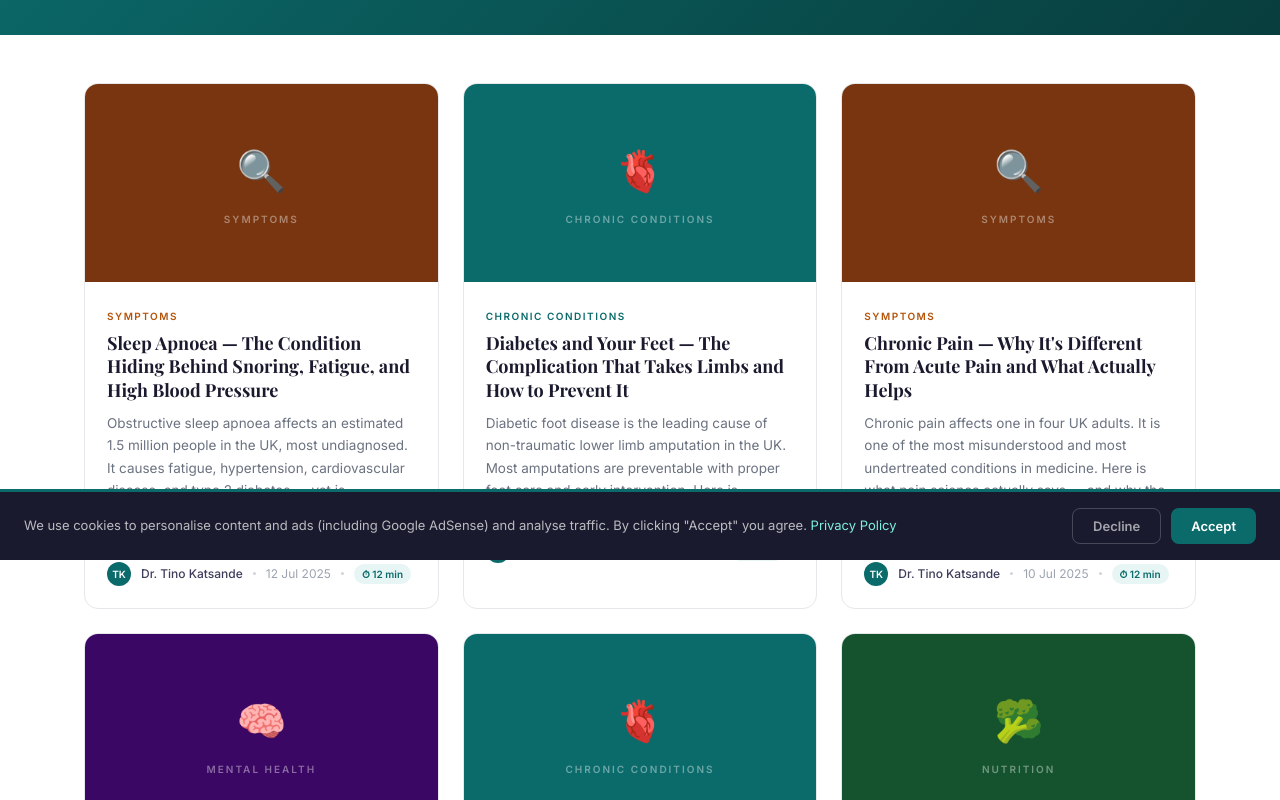
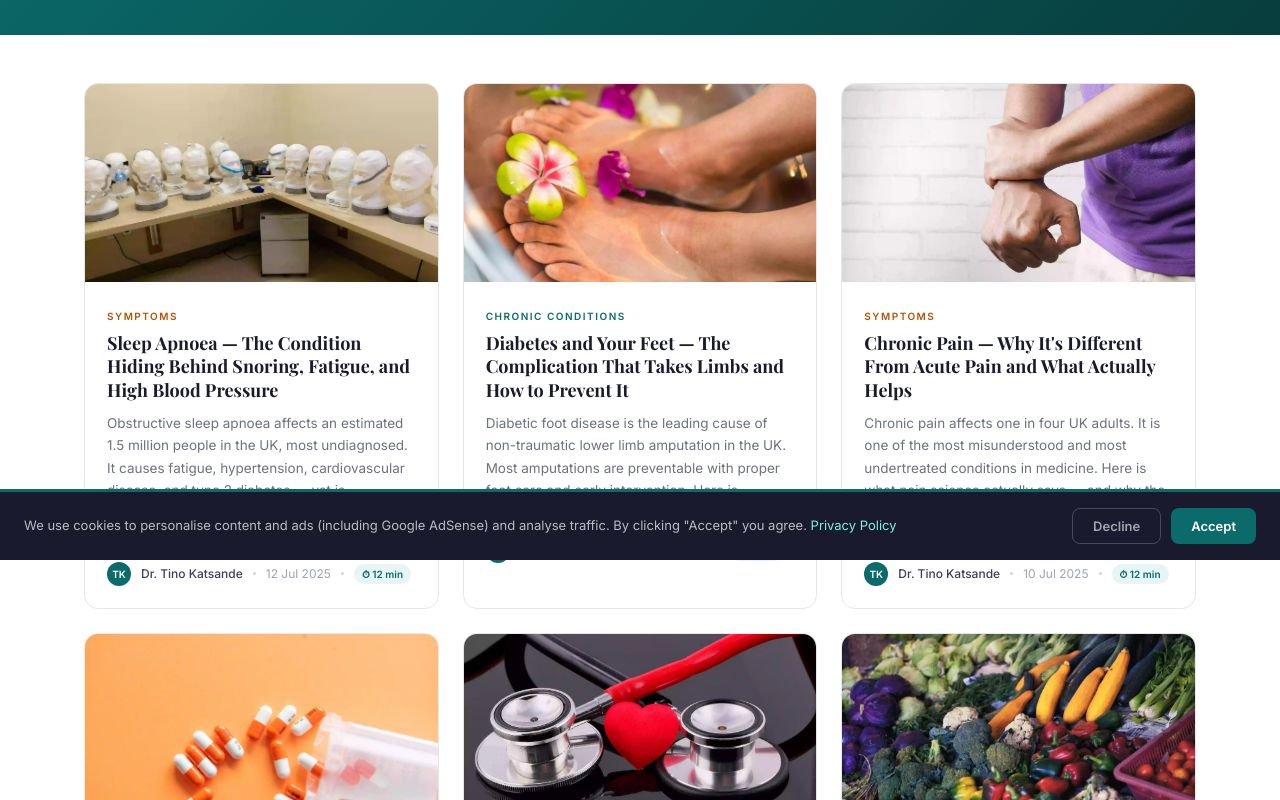
Before and after one commit to doclex877-dotcom/tinokatsande, a Next.js app: page /articles in a window 1280 px wide. Shown: the part 240-1040 px from the top of the page. Built offline with nearby package versions, Linux system fonts and the light colour scheme; a web font is replaced by a local one.

Commit message:
Show real hero images on article cards homepage and categories

```diff
--- a/components/ArticleCard.js
+++ b/components/ArticleCard.js
@@ -2,25 +2,33 @@ import Link from 'next/link'
 import { format } from 'date-fns'
 
 const CAT_CONFIG = {
-  'chronic-conditions': { color: '#0B6B6B', bg: '#E8F5F5', icon: '🫀', label: 'Chronic Conditions', imageBg: '#0B6B6B' },
-  'mental-health': { color: '#6B21A8', bg: '#F3E8FF', icon: '🧠', label: 'Mental Health', imageBg: '#3B0764' },
-  'symptoms': { color: '#B45309', bg: '#FEF3C7', icon: '🔍', label: 'Symptoms', imageBg: '#78350F' },
-  'womens-health': { color: '#BE185D', bg: '#FCE7F3', icon: '🌸', label: "Women's Health", imageBg: '#831843' },
-  'nutrition': { color: '#15803D', bg: '#DCFCE7', icon: '🥦', label: 'Nutrition', imageBg: '#14532D' },
+  'chronic-conditions': { color: '#0B6B6B', bg: '#0B6B6B', icon: '🫀', label: 'Chronic Conditions' },
+  'mental-health': { color: '#6B21A8', bg: '#3B0764', icon: '🧠', label: 'Mental Health' },
+  'symptoms': { color: '#B45309', bg: '#78350F', icon: '🔍', label: 'Symptoms' },
+  'womens-health': { color: '#BE185D', bg: '#831843', icon: '🌸', label: "Women's Health" },
+  'nutrition': { color: '#15803D', bg: '#14532D', icon: '🥦', label: 'Nutrition' },
 }
 
 export default function ArticleCard({ article, featured = false, compact = false }) {
-  const cfg = CAT_CONFIG[article.category] || { color: '#0B6B6B', bg: '#E8F5F5', icon: '💊', label: article.category, imageBg: '#0B6B6B' }
+  const cfg = CAT_CONFIG[article.category] || { color: '#0B6B6B', bg: '#0B6B6B', icon: '💊', label: article.category }
   const dateStr = article.date ? format(new Date(article.date), 'dd MMM yyyy') : ''
 
   return (
     <Link href={`/articles/${article.slug}`} className={`card${featured ? ' card--featured' : ''}`} style={{ display: 'block' }}>
       {!compact && (
         <div className="card__image">
-          <div className="card__image-fallback" style={{ background: cfg.imageBg }}>
-            <span style={{ fontSize: featured ? '56px' : '40px' }} role="img" aria-hidden="true">{cfg.icon}</span>
-            <span style={{ fontSize: '10px', fontWeight: '700', letterSpacing: '2px', textTransform: 'uppercase', color: 'rgba(255,255,255,0.4)' }}>{cfg.label}</span>
-          </div>
+          {article.heroImage ? (
+            <img
+              src={article.heroImage}
+              alt={article.title}
+              style={{ width: '100%', height: '100%', objectFit: 'cover', display: 'block' }}
+            />
+          ) : (
+            <div className="card__image-fallback" style={{ background: cfg.bg }}>
+              <span style={{ fontSize: featured ? '56px' : '40px' }} role="img" aria-hidden="true">{cfg.icon}</span>
+              <span style={{ fontSize: '10px', fontWeight: '700', letterSpacing: '2px', textTransform: 'uppercase', color: 'rgba(255,255,255,0.4)', marginTop: '6px' }}>{cfg.label}</span>
+            </div>
+          )}
         </div>
       )}
       <div className="card__body">
```
